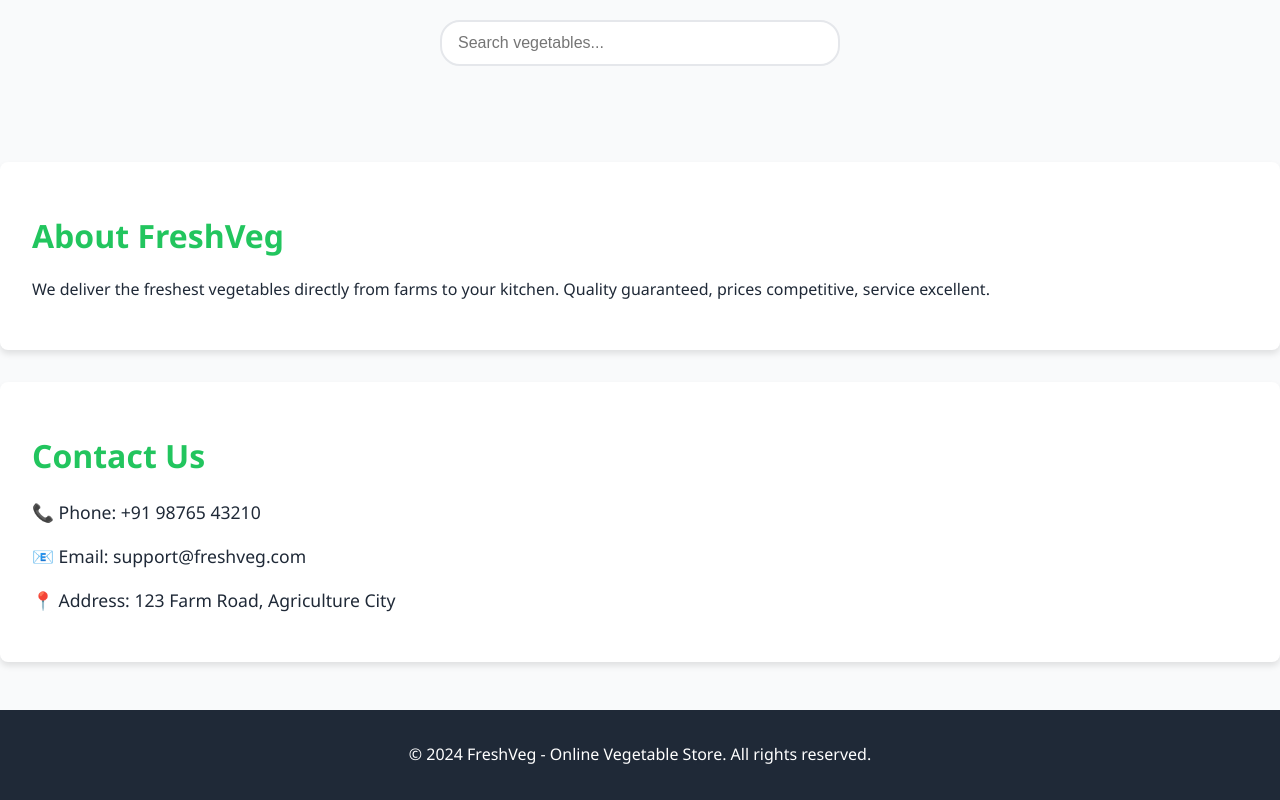
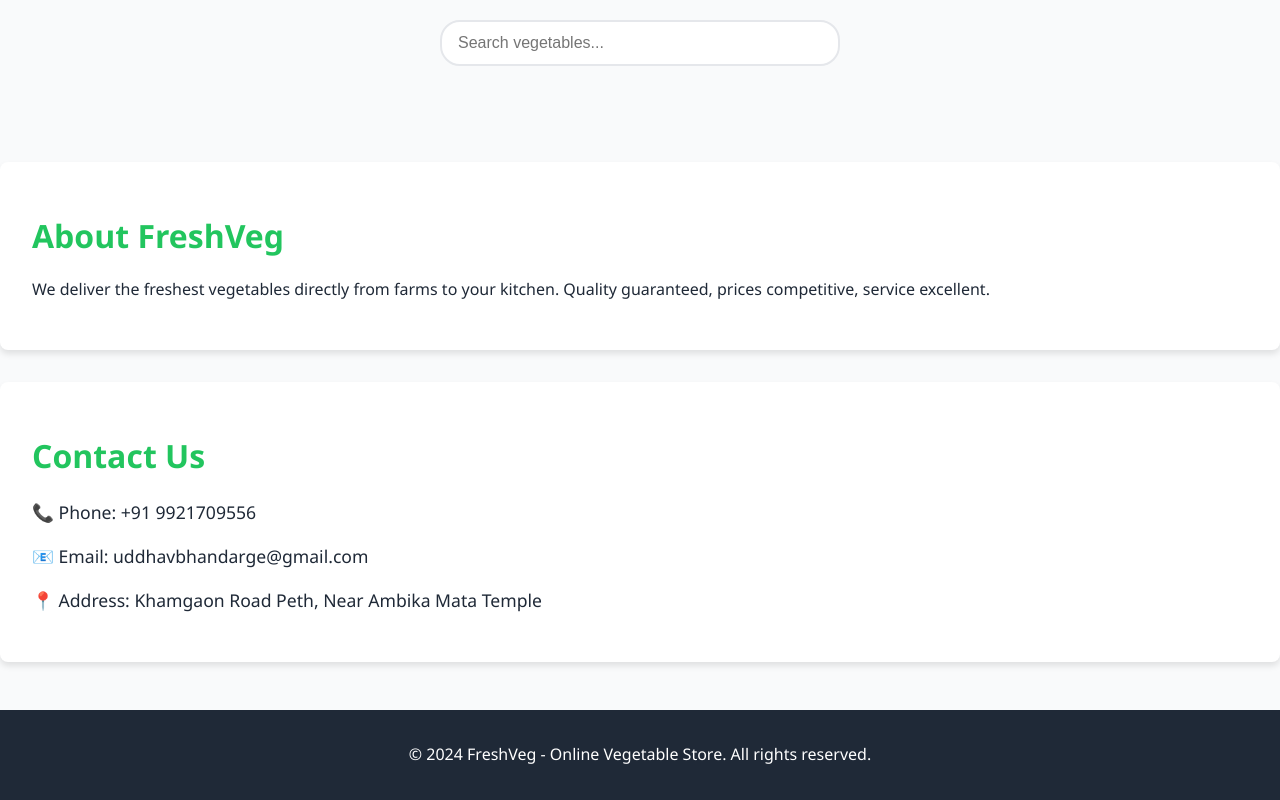
Before and after one commit to Uddhavb9921/PETH, a website: page public/index.html in a window 1280 px wide. Shown: the part 667-1467 px from the top of the page. Drawn offline with Linux system fonts and the light colour scheme; no server answers.

Commit message:
Updated index.html

```diff
--- a/public/index.html
+++ b/public/index.html
@@ -177,9 +177,9 @@
     <section class="contact" id="contact">
         <h2>Contact Us</h2>
         <div class="contact-info">
-            <p>📞 Phone: +91 98765 43210</p>
-            <p>📧 Email: support@freshveg.com</p>
-            <p>📍 Address: 123 Farm Road, Agriculture City</p>
+            <p>📞 Phone: +91 9921709556</p>
+            <p>📧 Email: uddhavbhandarge@gmail.com</p>
+            <p>📍 Address: Khamgaon Road Peth, Near Ambika Mata Temple</p>
         </div>
     </section>
 
```
